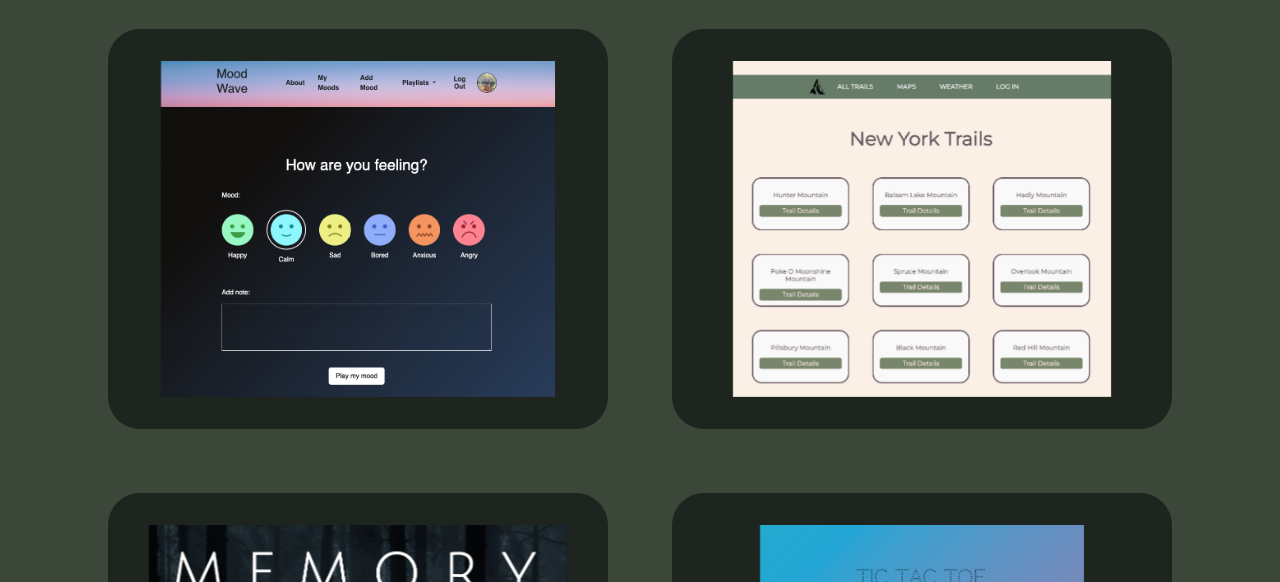
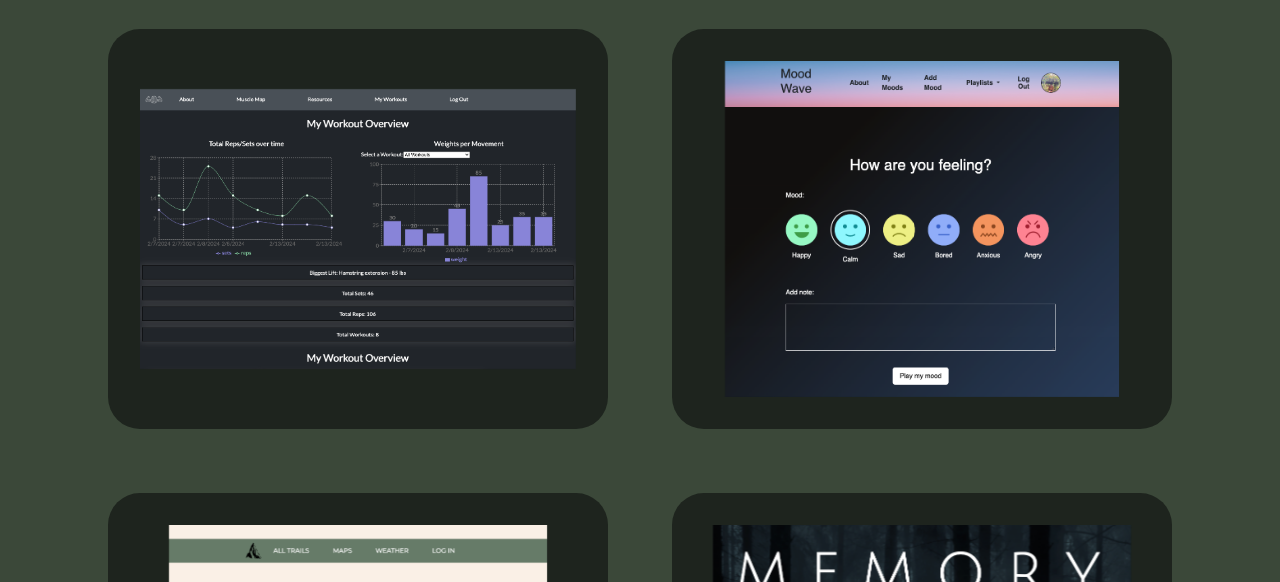
Before and after one commit to heathervalene/heathervalene.github.io, a plain HTML site: page projects.html in a window 1280 px wide. Shown: the part 148-730 px from the top of the page. Drawn offline with Linux system fonts and the light colour scheme.

Commit message:
add project

```diff
--- a/projects.html
+++ b/projects.html
@@ -20,6 +20,21 @@
 </body>
 <div class="header">Projects</div>
 <div class="card-container">
+    <div class="card" ontouchstart="this.classList.toggle('hover')">
+        <div class="flipper">
+        <div id="card-front"><img src="./images/MuscleMemory.png" style="width: 450px;height: 450px;"></div>
+        <div id="card-back">
+            <h3 id="h3">MuscleMemory</h3>
+            <p>Muscle Memory is a full stack web application designed to enhance the user’s fitness journey by providing specific workouts, also allowing the user to log and track their fitness journey.</p>
+            <h3 id="h3">Technologies:</h3>
+            <p>Front-end: React</p>
+            <p>Back-end: Node.js, Express, MongoDB, Mongoose</p>
+            <p>Deployed on Heroku</p>
+            <p><a href="https://muscle-memory-p4-30fa7080ab95.herokuapp.com/musclegroup" target="_blank"> Live site@
+                https://muscle-memory-p4-30fa7080ab95.herokuapp.com/musclegroup</a></p>
+        </div>
+        </div>
+    </div>
     <div class="card" ontouchstart="this.classList.toggle('hover')">
         <div class="flipper">
         <div id="card-front"><img src="/images/mood_form.png" style="width: 450px;height: 450px;"></div>
```
Also changed, not shown: images/MuscleMemory.png (added).
